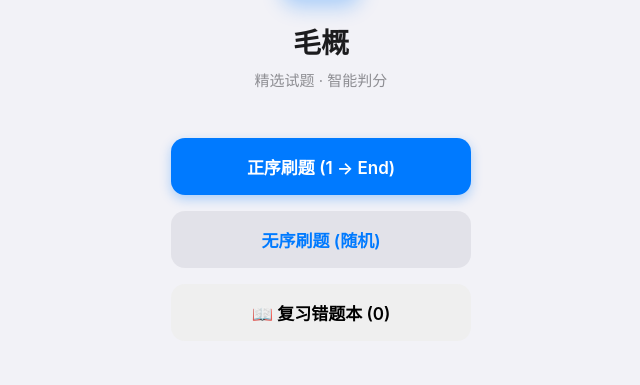
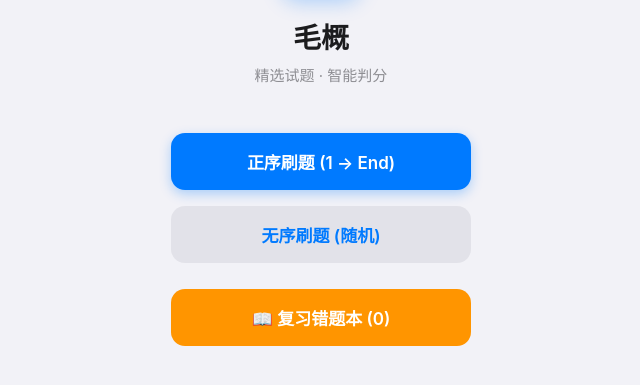
Before and after one commit to zhengzxcode/history-quiz2026110, a plain HTML site: page index.html in a window 1280 px wide. Shown: the part 211-596 px from the top of the page, without its empty margins (319-959 px from the left). Drawn offline with Linux system fonts and the light colour scheme; no server answers.

Commit message:
Update style.css

```diff
--- a/style.css
+++ b/style.css
@@ -189,3 +189,12 @@ header {
     background: rgba(255, 59, 48, 0.1); color: var(--error); border-radius: 12px;
     font-weight: 600; cursor: pointer;
 }
+/* ✅【新增】粘贴到文件最底部 */
+.btn-warning {
+    background-color: #FF9500; /* 醒目的橙色 */
+    color: white;
+    margin-top: 10px; /* 和上面按钮拉开点距离 */
+}
+.btn-warning:active {
+    background-color: #E08900;
+}
```
